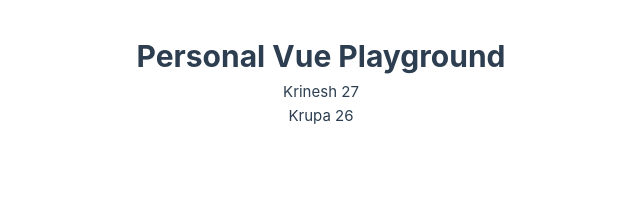
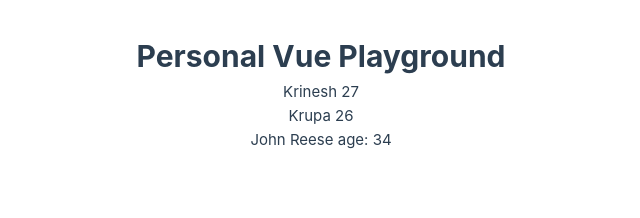
Before and after one commit to pkrinesh/vue-playground, a Vue app: page / in a window 1280 px wide. Shown: the top 218 px of the page, without its empty margins (319-959 px from the left). Built offline with nearby package versions, Linux system fonts and the light colour scheme.

Commit message:
feat: scoped slot

```diff
--- a/src/App.vue
+++ b/src/App.vue
@@ -2,6 +2,7 @@
 // TODO: vue-router integration
 import { ref } from 'vue'
 import TheName, { type TNameProps } from './components/TheName.vue'
+import TheScopedSlot from './components/TheScopedSlot.vue'
 
 const data = ref<TNameProps>({ name: 'Krinesh', age: 27 })
 </script>
@@ -11,6 +12,11 @@ const data = ref<TNameProps>({ name: 'Krinesh', age: 27 })
 		<h1 class="heading">Personal Vue Playground</h1>
 		<p>{{ data.name }} {{ data.age }}</p>
 		<TheName :name="'Krupa'" :age="26" />
+		<TheScopedSlot>
+			<template #default="{ first_name, last_name, age }">
+				<p>{{ first_name }} {{ last_name }} age: {{ age }}</p>
+			</template>
+		</TheScopedSlot>
 	</main>
 </template>
 
--- a/src/components/TheName.vue
+++ b/src/components/TheName.vue
@@ -3,18 +3,6 @@ export type TNameProps = {
 	name: string
 	age: number
 }
-export type Person = {
-	id: string
-	age: number
-	name: string
-}
-type OmitStrict<T, K extends keyof T> = { [P in Exclude<keyof T, K>]: T[P] }
-
-type Pick<T, K extends keyof T> = {
-	[P in K]: T[P]
-}
-type Exclude<T, U> = T extends U ? never : T
-type OmitTyped<T, K extends keyof T> = Pick<T, Exclude<keyof T, K>>
 </script>
 <script setup lang="ts">
 const props = defineProps<TNameProps>()
--- /dev/null
+++ b/src/components/TheScopedSlot.vue
@@ -0,0 +1,21 @@
+<script setup lang="ts">
+import { ref } from 'vue'
+
+defineEmits<{ change: [id: number, name: string] }>()
+
+const data = ref({
+	first_name: 'John',
+	last_name: 'Reese',
+	age: 34,
+})
+
+defineSlots<{
+	default: (props: { first_name: string; last_name: string; age: number }) => any
+}>()
+</script>
+
+<template>
+	<div>
+		<slot v-bind="data"></slot>
+	</div>
+</template>
```
Also changed, not shown: src/utils/types.ts (added, +16 -0 lines).
